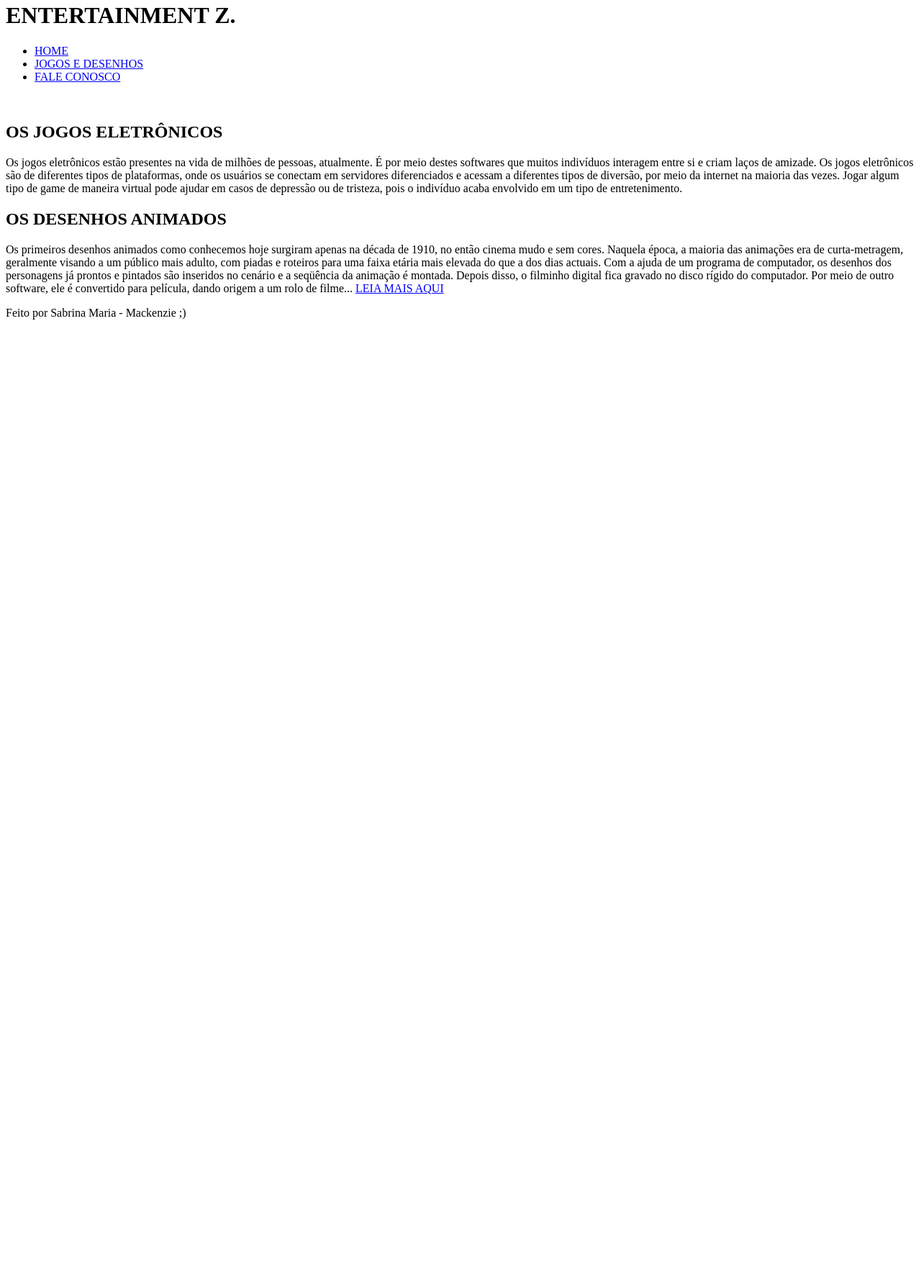
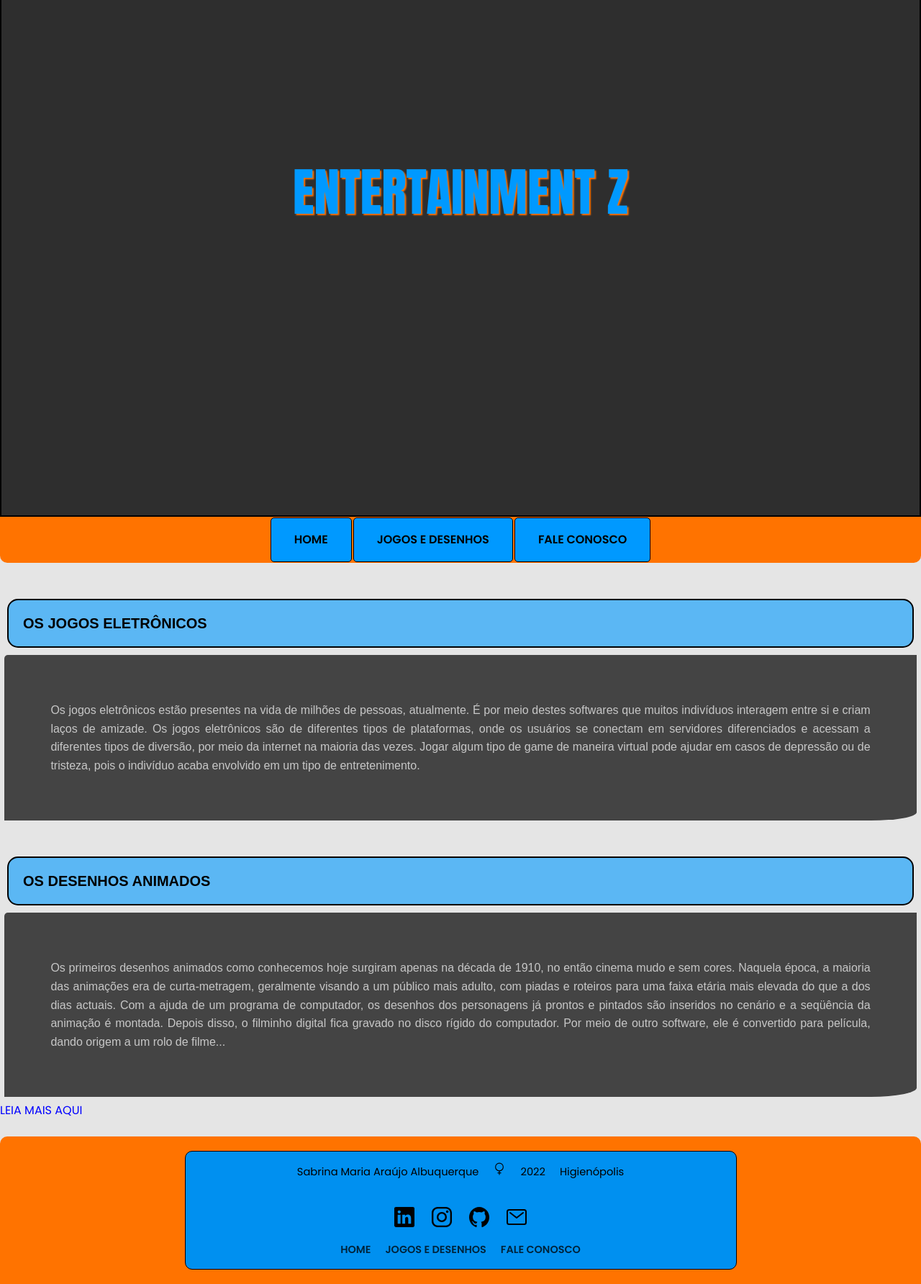
Before and after one commit to brin1nha/Entertainment-Z, a plain HTML site: page pag1-home.html in a window 1280 px wide. Shown: the part 18-1802 px from the top of the page at 72% size. Before the commit the page ends 800 px from the top, so only its background shows below. Drawn offline with nearby package versions, Linux system fonts and the light colour scheme.

Commit message:
Update pag1-home.html

```diff
--- a/pag1-home.html
+++ b/pag1-home.html
@@ -1,28 +1,50 @@
-<!DOCTYPE html>
-<html>
+<!DOCTYPE html5>
+<html lang="pt-br">
   <head>
+    <meta charset="utf-8">
+    <meta http-equiv="X-UA-Compatible" content="IE=edge">
+    <meta name="viewport" content="width=device-width, initial-scale=1.0, maximum-scale=1.25, minimum-scale=0.75">
     <title> Entertainment Z. </title>
-    <meta charset="UTF-8">
-    <link rel="stylesheet" type="text/css" href="estilizacao.css">
+
+    <link href="https://stackpath.bootstrapcdn.com/bootstrap/4.1.3/css/bootstrap.min.css" rel="stylesheet"/>
+    <link rel= "stylesheet" type="text/css" href="style.css">
+
+    <script src="scripts.js" defer></script>
   </head>
 
-  <body>
+  <body onload="mostrarSaudacao()">
     <header>
-      <h1 class="logo"> ENTERTAINMENT Z. </h1>
+      <h1 class="logo"> ENTERTAINMENT Z </h1>
     </header>
 
     <nav>
-      <ul id="menu">
-        <li class="itens"><a href="pag1_home.html"> HOME </a></li>
-        <li class="itens"><a href="pag2_jogosedesenhos.html"> JOGOS E DESENHOS </a></li>
-        <li class="itens"><a href="pag3_faleconosco.html"> FALE CONOSCO </a></li>
+      <ul id="nav">
+        <li><button type="button" class="navItens"><a href="pag1-home.html"> HOME </a></button></li>
+        <li><button type="button" class="navItens"><a href="pag2-jogosedesenhos.html"> JOGOS E DESENHOS </a></button></li>
+        <li><button type="button" class="navItens"><a href="pag3-faleconosco.html"> FALE CONOSCO </a></button></li>
+      <ul>
     </nav>
-    <br>
+
+    <div class="w-100 btn-group" style="color:#ff7300">
+      <button
+        class="btn btn-primary w-100 dropdown-toggle"
+        style="color:#ff7300; font-weight: bold;"
+        type="button"
+        data-mdb-toggle="dropdown"
+        aria-expanded="false">
+        MENU
+      </button>
+      <ul class="dropdown-menu">
+        <li><a class="dropdown-item" href="pag1-home.html"> HOME </a></li>
+        <li><a class="dropdown-item" href="pag2-jogosedesenhos.html"> JOGOS E DESENHOS </a></li>
+        <li><a class="dropdown-item" href="pag3-faleconosco.html"> FALE CONOSCO</a></li>
+      </ul>
+    </div>
+
+    <main>
       <section>
-      <div class="container">
-        <h2 class="titulo"> OS JOGOS ELETRÔNICOS </h2>
-        <div class="texto">
-          <p>
+        <h2 class="title"> OS JOGOS ELETRÔNICOS </h2>
+        <p class="text">
           Os jogos eletrônicos estão presentes na vida de milhões de pessoas, atualmente.
           É por meio destes softwares que muitos indivíduos interagem entre si e criam laços de amizade.
           Os jogos eletrônicos são de diferentes tipos de plataformas,
@@ -31,12 +53,10 @@
           Jogar algum tipo de game de maneira virtual pode ajudar em casos de depressão ou de tristeza,
           pois o indivíduo acaba envolvido em um tipo de entretenimento.
         </p>
-        </div>
-      </div>
-      <div class="container">
-        <h2 class="titulo"> OS DESENHOS ANIMADOS </h2>
-        <div class="texto">
-          <p>
+      </section>
+      <section>
+        <h2 class="title"> OS DESENHOS ANIMADOS </h2>
+        <p class="text">
           Os primeiros desenhos animados como conhecemos hoje surgiram apenas na década de 1910, no então cinema mudo
           e sem cores.
           Naquela época, a maioria das animações era de curta-metragem, geralmente visando a um público mais adulto,
@@ -44,13 +64,34 @@
           Com a ajuda de um programa de computador, os desenhos dos personagens já prontos e pintados são inseridos no cenário
           e a seqüência da animação é montada. Depois disso, o filminho digital fica gravado no disco rígido do computador.
           Por meio de outro software, ele é convertido para película, dando origem a um rolo de filme...
+        </p>
         <a style="color:blue" href="https://super.abril.com.br/mundo-estranho/como-e-feito-um-desenho-animado/">LEIA MAIS AQUI</a>
-          </p>
-        </div>
-      </div>
 
+      </section>
+    </main>
+    <br>
     <footer>
-      <p> Feito por Sabrina Maria - Mackenzie ;) </p>
+      <div class="caixa_menor">
+        <ul class="creator_info">
+          <li><span id="name"> </span></li>
+          <li><span id="gender"></span></li>
+          <li><span id="current_year"></span></li>
+          <li><span id="university_location"></span></li>
+        </ul>
+        <ul class="social_icon">
+          <li><span id="linkedin"></span></li>
+          <li><span id="instagram"></span></li>
+          <li><span id="github"></span></li>
+          <li><span id="email"></span></li>
+       </ul>
+      </ul>
+      <ul class="menu">
+        <li><a href="pag1-home.html">HOME</a></li>
+        <li><a href="pag2-jogosedesenhos.html">JOGOS E DESENHOS</a></li>
+        <li><a href="pag3-faleconosco.html"> FALE CONOSCO</a></li>
+      </ul>
     </footer>
+    <script type="module" src="https://unpkg.com/ionicons@5.5.2/dist/ionicons/ionicons.esm.js"></script>
+    <script nomodule src="https://unpkg.com/ionicons@5.5.2/dist/ionicons/ionicons.js"></script>
   </body>
 </html>
```
Lines whose indentation alone changed are shown as unchanged.
